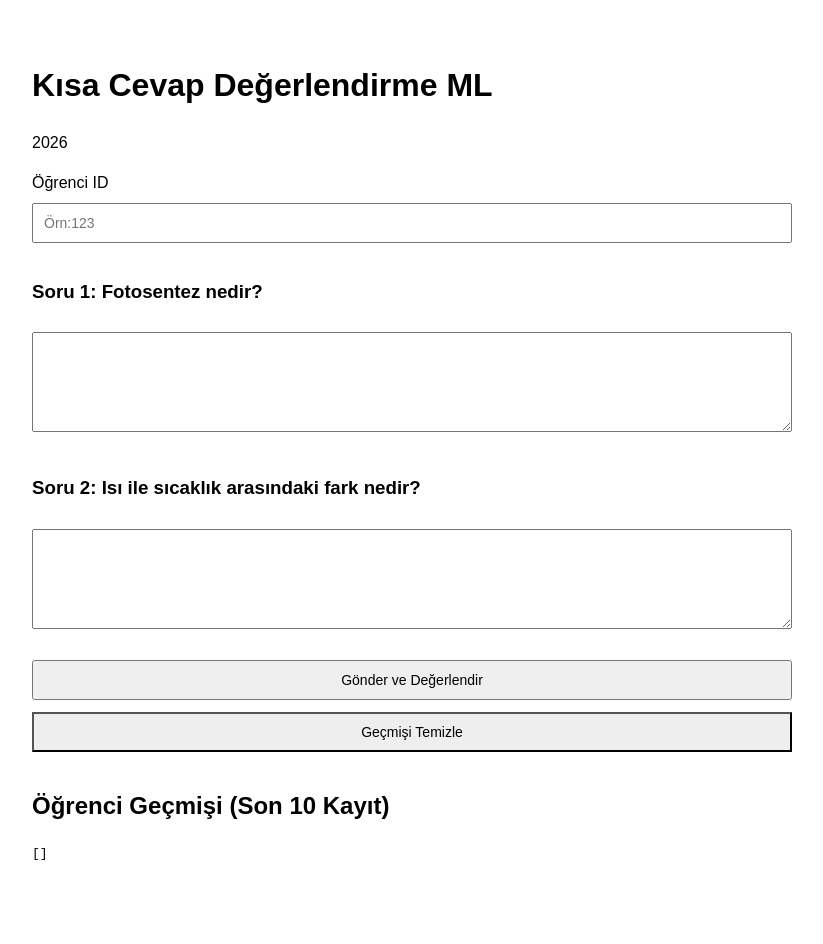
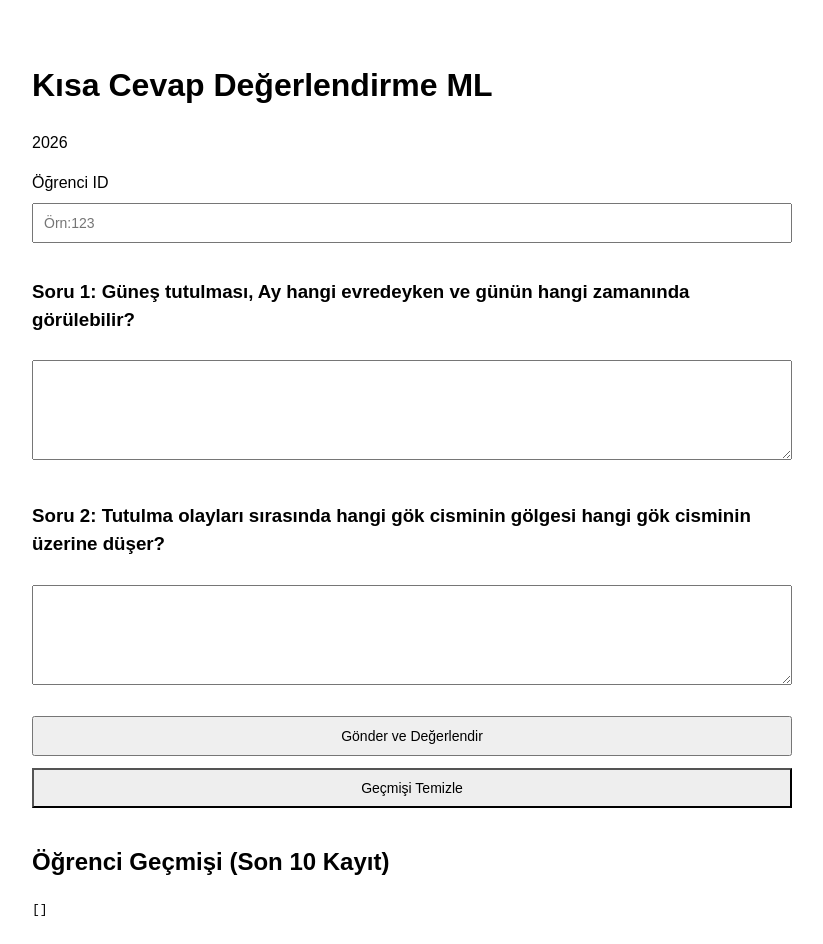
Before and after one commit to abdbali/tez, a Next.js app: page / in a window 1280 px wide. Shown: the top 944 px of the page, without its empty margins (228-1051 px from the left). Before the commit the page ends 916 px from the top, so only its background shows below. Built offline with nearby package versions, Linux system fonts and the light colour scheme.

Commit message:
Update page.js

```diff
--- a/app/page.js
+++ b/app/page.js
@@ -60,10 +60,10 @@ export default function Home() {
         placeholder="Örn:123"
       />
 
-      <h3>Soru 1: Fotosentez nedir?</h3>
+      <h3>Soru 1: Güneş tutulması, Ay hangi evredeyken ve günün hangi zamanında görülebilir? </h3>
       <textarea value={q1} onChange={(e) => setQ1(e.target.value)} />
 
-      <h3>Soru 2: Isı ile sıcaklık arasındaki fark nedir?</h3>
+      <h3>Soru 2: Tutulma olayları sırasında hangi gök cisminin gölgesi hangi gök cisminin üzerine düşer?</h3>
       <textarea value={q2} onChange={(e) => setQ2(e.target.value)} />
 
       {error ? <p style={{ color: "#b00020", fontWeight: 600 }}>{error}</p> : null}
```
